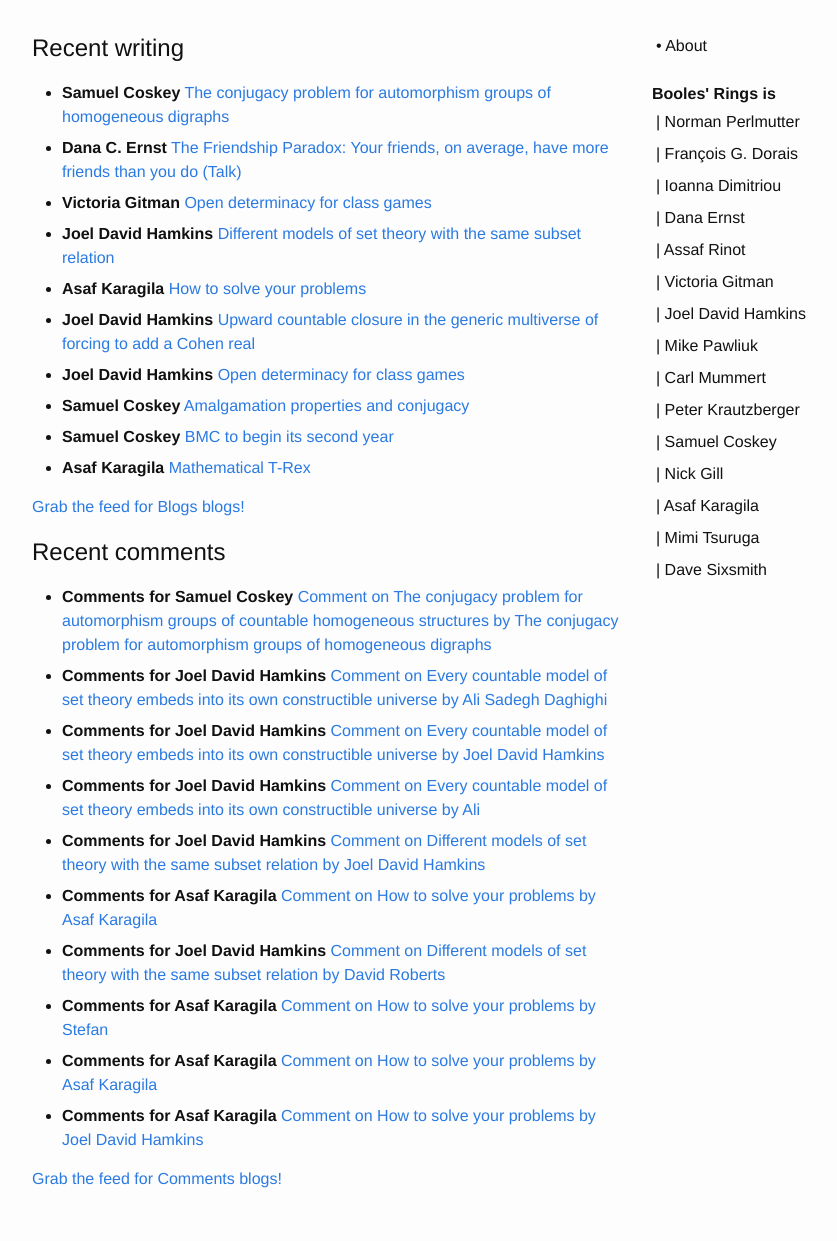
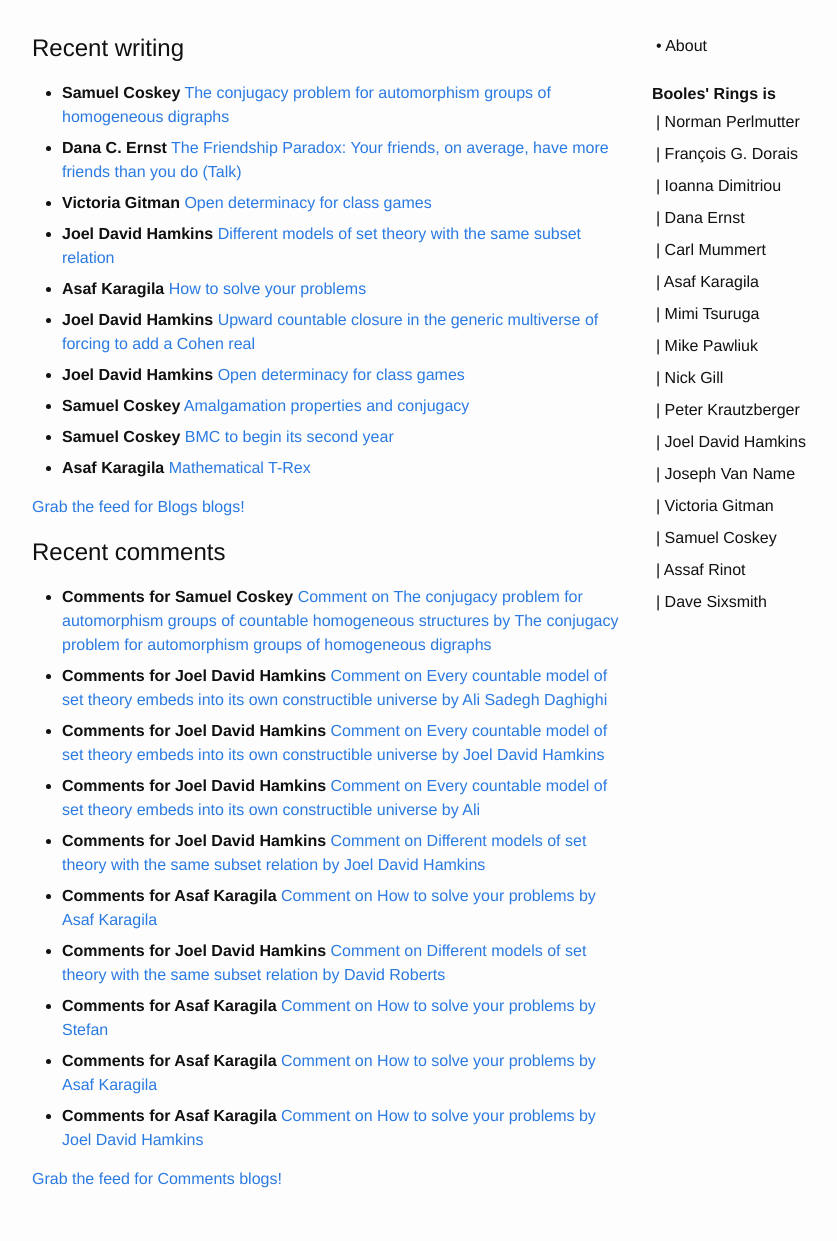
Before and after one commit to boolesrings/boolesrings.org, a Jekyll site: the page built from index.md, in a window 1280 px wide. Shown: the part 155-1396 px from the top of the page, without its empty margins (218-1055 px from the left). Built offline with Jekyll 4.4.1, drawn with Linux system fonts in a browser that asks for light colours.

Commit message:
added joseph

```diff
--- a/_includes/sidebar-secondary.html
+++ b/_includes/sidebar-secondary.html
@@ -15,5 +15,6 @@
 <a href="http://boolesrings.org/ioanna/" title="Ioanna Dimitriou">Ioanna Dimitriou</a>
 <a href="http://boolesrings.org/nickgill/" title="Nick Gill">Nick Gill</a>
 <a href="http://boolesrings.org/davesixsmith/" title="Dave Sixsmith">Dave Sixsmith</a>
+<a href="http://boolesrings.org/jvanname/" title="Joseph Van Name">Joseph Van Name</a>
 </nav>
 <script type="text/javascript">for (var i = document.getElementById("boolesrings-list").children.length; i >= 0; i--) document.getElementById("boolesrings-list").appendChild(document.getElementById("boolesrings-list").children[Math.random() * i | 0]);</script>
```
